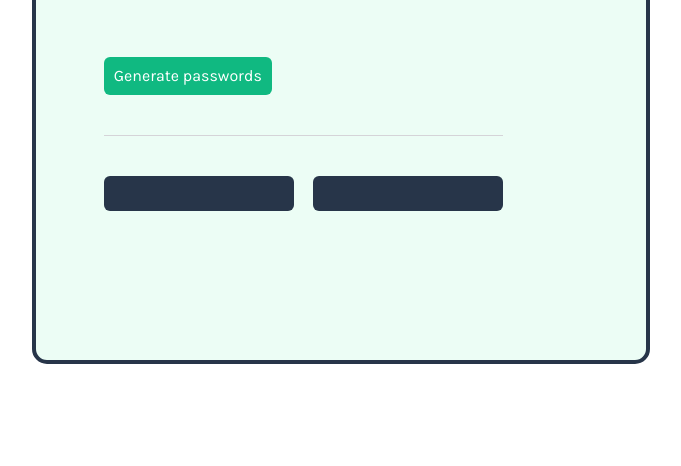
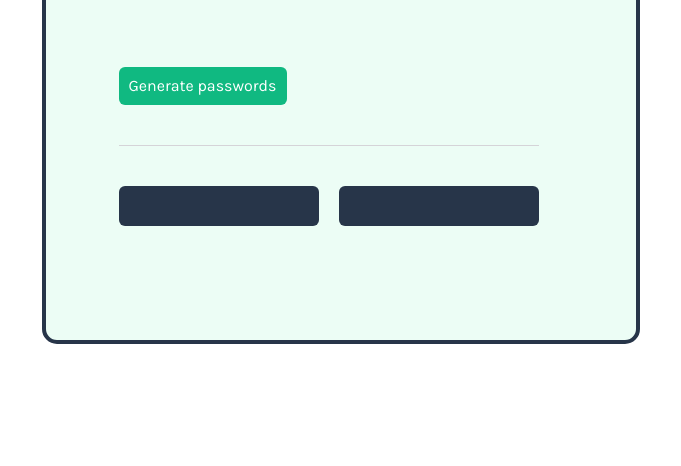
Before and after one commit to wvdh/Password-Generator, a plain HTML site: page index.html in a window 1280 px wide. Shown: the part 334-800 px from the top of the page, without its empty margins (299-980 px from the left). Drawn offline with nearby package versions, Linux system fonts and the light colour scheme.

Commit message:
update end-evening

```diff
--- a/index.html
+++ b/index.html
@@ -23,10 +23,14 @@
                     <span class="h1-word2">random password</span>
                 </h1>
                 <p class="p-text">Never use an insecure password again.</p>
-                <button type="button" class="generate-button" id="generate-password-btn" onclick="generatePassword()">Generate passwords</button>
+                <button type="button" class="generate-btn" id="generate-password-btn" onclick="generatePassword()">Generate passwords</button>
                 <hr class="custom-line">
-                <input type="text" class="password-field1" name="fname1">
-                <input type="text" class="password-field2" name="fname2">
+                <div class="results">
+                    <div id="code1-el" class="password-field"></div>
+                    <div id="code2-el"class="password-field"></div>
+                </div>
+
+
             </div>
         <div>
         <script src="index.js"></script>
--- a/index.js
+++ b/index.js
@@ -7,6 +7,25 @@ toggleSwitch.addEventListener('change', () => {
         }
 })
 
-
 const characters = ["A","B","C","D","E","F","G","H","I","J","K","L","M","N","O","P","Q","R","S","T","U","V","W","X","Y","Z","a","b","c","d","e","f","g","h","i","j","k","l","m","n","o","p","q","r","s","t","u","v","w","x","y","z", "0", "1", "2", "3", "4", "5", "6", "7", "8", "9","~","`","!","@","#","$","%","^","&","*","(",")","_","-","+","=","{","[","}","]",",","|",":",";","<",">",".","?",
 "/"];
+
+const generateBtnEl = document.getElementById("generate-btn")
+const code1El = document.getElementById("code1-el")
+const code2El = document.getElementById("code2-el")
+
+function generatePassword() {
+
+}
+
+function getRandomPassword(){
+    let randomPassword = ""
+    for(let i = 0; i < 15; i++){
+        const randomIdx = Math.floor(Math.random() * characters.length)
+        randomPassword[randomIdx]
+    }
+    return randomPassword
+    console.log(randomPassword)
+  }
+
+getRandomPassword()
--- a/styles/index.css
+++ b/styles/index.css
@@ -10,8 +10,8 @@ body {
     justify-content: space-around;
     border-radius: 15px;
     display: flex;
-    margin: 80px auto;
-    padding: 30px;
+    margin: 90px auto;
+    padding: 30px 0  0 40px;
 }
 
 .switch {
@@ -31,7 +31,7 @@ body {
     padding-left: 100px;
     margin: -30px;
     font-size: 20px;
-    font-weight: 400;
+    font-weight: 500;
 }
 
 .slider {
@@ -53,7 +53,6 @@ body {
     width: 26px;
     left: 4px;
     bottom: 4px;
-    //background-color: #6B7280;
     transition: 0.4s;
     border-radius: 50%;
 }
@@ -80,7 +79,7 @@ p {
     margin-top: -20px;
 }
 
-.generate-button {
+.generate-btn {
     background-color: #10B981;
     color: white;
     font-size: 16px;
@@ -91,34 +90,44 @@ p {
     margin-top: 50px;
 }
 
+.generate-btn:hover{
+	background-color: #109669;
+	transition: background-color 0.2s;
+}
+
+.generate-btn:active{
+	transform: scale(0.98);
+	transition: transform 0.2s;
+}
+
 hr {
     border: none;
-    height: 1px; /* dikte van de lijn */
-    margin: 40px 0; /* afstand boven en onder de lijn */
+    height: 1px;
+    margin: 40px 0;
 }
 
-.password-field1 {
+.results{
+	display: flex;
+	justify-content: space-around;
+}
+
+.password-field {
+    width: 180px;
+    height: 20px;
     background-color: #273549;
     color: #55F991;
     text-align: center;
     font-size: 16px;
-    font-weight: 500;
-    border-radius: 6px;
-    padding: 8px 5px;
+    font-weight: 400;
+	border-radius: 6px;
+    padding: 10px;
     border: none;
-    margin-right: 15px;
 }
 
-.password-field2 {
-    background-color: #273549;
-    color: #55F991;
-    text-align: center;
-    font-size: 16px;
-    font-weight: 500;
-    border-radius: 6px;
-    padding: 8px 5px;
-    border: none;
+#code1-el {
+    margin-right: 20px;
 }
+
 
 /* Text color in normal mode */
 
```
